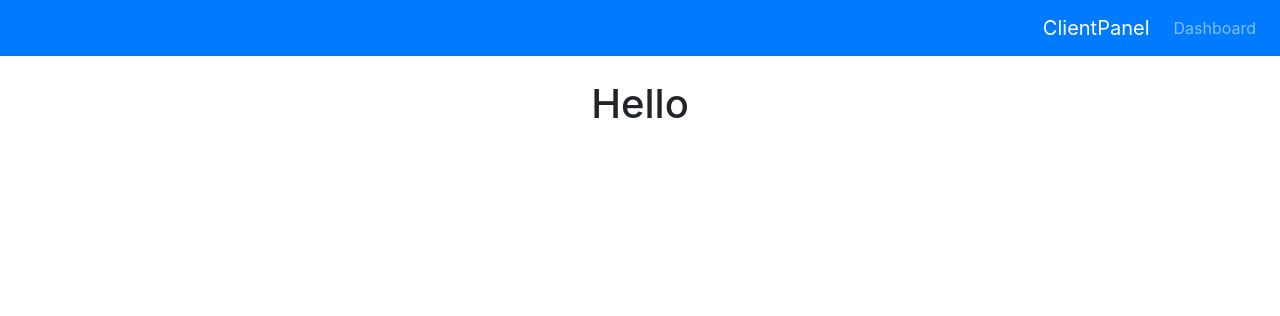
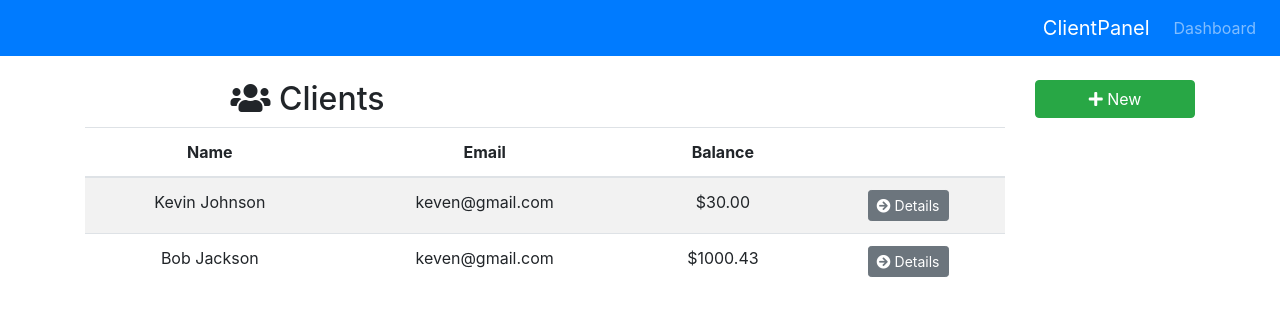
Before and after one commit to ruargh/react_fireb_clientpanel, a React (Create React App) app: page / in a window 1280 px wide. Shown: the top 316 px of the page. Built offline with nearby package versions, Linux system fonts and the light colour scheme.

Commit message:
10. Client Panel Firebase Project - Part 1 | 4. Dashboard, Sidebar & Clients Component

```diff
--- a/src/App.js
+++ b/src/App.js
@@ -2,6 +2,7 @@
 import { BrowserRouter as Router, Route, Switch } from 'react-router-dom';
 
 import AppNavbar from './components/layout/AppNavbar';
+import Dashboard from './components/layout/Dashboard';
 
 import './App.css';
 
@@ -12,7 +13,9 @@
         <div className="App">
           <AppNavbar />
           <div className="container">
-            <h1>Hello</h1>
+            <Switch>
+              <Route exact path="/" component={Dashboard} />
+            </Switch>
           </div>
         </div>
       </Router>
--- a/src/components/clients/Clients.js
+++ b/src/components/clients/Clients.js
@@ -0,0 +1,76 @@
+import React, { Component } from 'react';
+import { Link } from 'react-router-dom';
+
+class Clients extends Component {
+  render() {
+    const clients = [
+      {
+        id: '324234',
+        firstName: 'Kevin',
+        lastName: 'Johnson',
+        email: 'keven@gmail.com',
+        phone: '555-555-5555',
+        balance: '30'
+      },
+      {
+        id: '2143234',
+        firstName: 'Bob',
+        lastName: 'Jackson',
+        email: 'keven@gmail.com',
+        phone: '555-555-5555',
+        balance: '1000.43'
+      }
+    ];
+
+    if (clients) {
+      return (
+        <div>
+          <div className="row">
+            <div className="col-md-6">
+              <h2>
+                {' '}
+                <i className="fas fa-users" /> Clients{' '}
+              </h2>
+              <div>
+                <div className="col-md-6" />
+              </div>
+            </div>
+          </div>
+          <table className="table table-striped">
+            <thead className="thead-inverse">
+              <tr>
+                <th>Name</th>
+                <th>Email</th>
+                <th>Balance</th>
+                <th />
+              </tr>
+            </thead>
+            <tbody>
+              {clients.map(client => (
+                <tr key={client.id}>
+                  <td>
+                    {client.firstName} {client.lastName}
+                  </td>
+                  <td>{client.email}</td>
+                  <td>${parseFloat(client.balance).toFixed(2)}</td>
+                  <td>
+                    <Link
+                      to={`/client/${client.id}`}
+                      className="btn btn-secondary btn-sm"
+                    >
+                      <i className="fas fa-arrow-circle-right" /> Details
+                    </Link>
+                  </td>
+                </tr>
+              ))}
+            </tbody>
+          </table>
+        </div>
+      );
+    } else {
+      return <h1>Loading...</h1>;
+    }
+  }
+}
+
+export default Clients;
--- a/src/components/layout/Dashboard.js
+++ b/src/components/layout/Dashboard.js
@@ -0,0 +1,18 @@
+import React from 'react';
+import Clients from '../clients/Clients';
+import Sidebar from '../layout/Sidebar';
+
+function Dashboard() {
+  return (
+    <div className="row">
+      <div className="col-md-10">
+        <Clients />
+      </div>
+      <div className="col-md-2">
+        <Sidebar />
+      </div>
+    </div>
+  );
+}
+
+export default Dashboard;
--- a/src/components/layout/Sidebar.js
+++ b/src/components/layout/Sidebar.js
@@ -0,0 +1,10 @@
+import React from 'react';
+import { Link } from 'react-router-dom';
+
+export default () => {
+  return (
+    <Link to="/client/add" className="btn btn-success btn-block">
+      <i className="fas fa-plus" /> New
+    </Link>
+  );
+};
```
